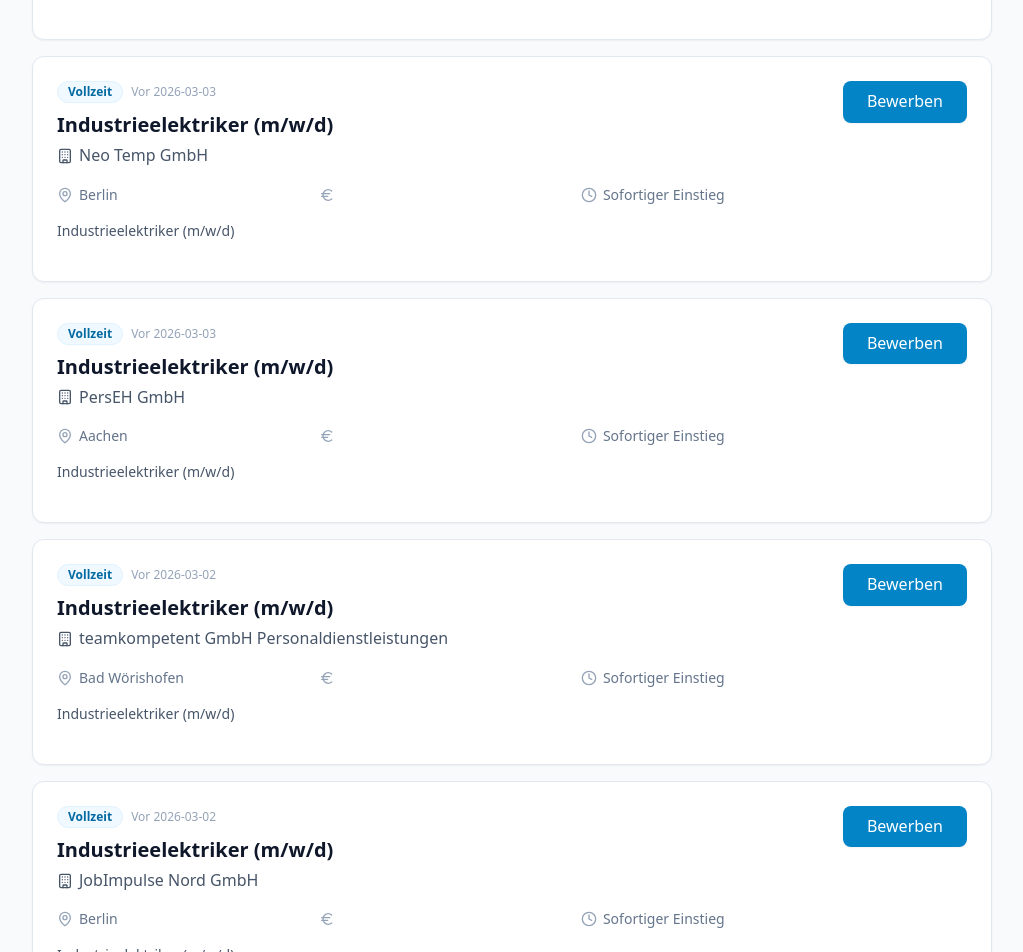
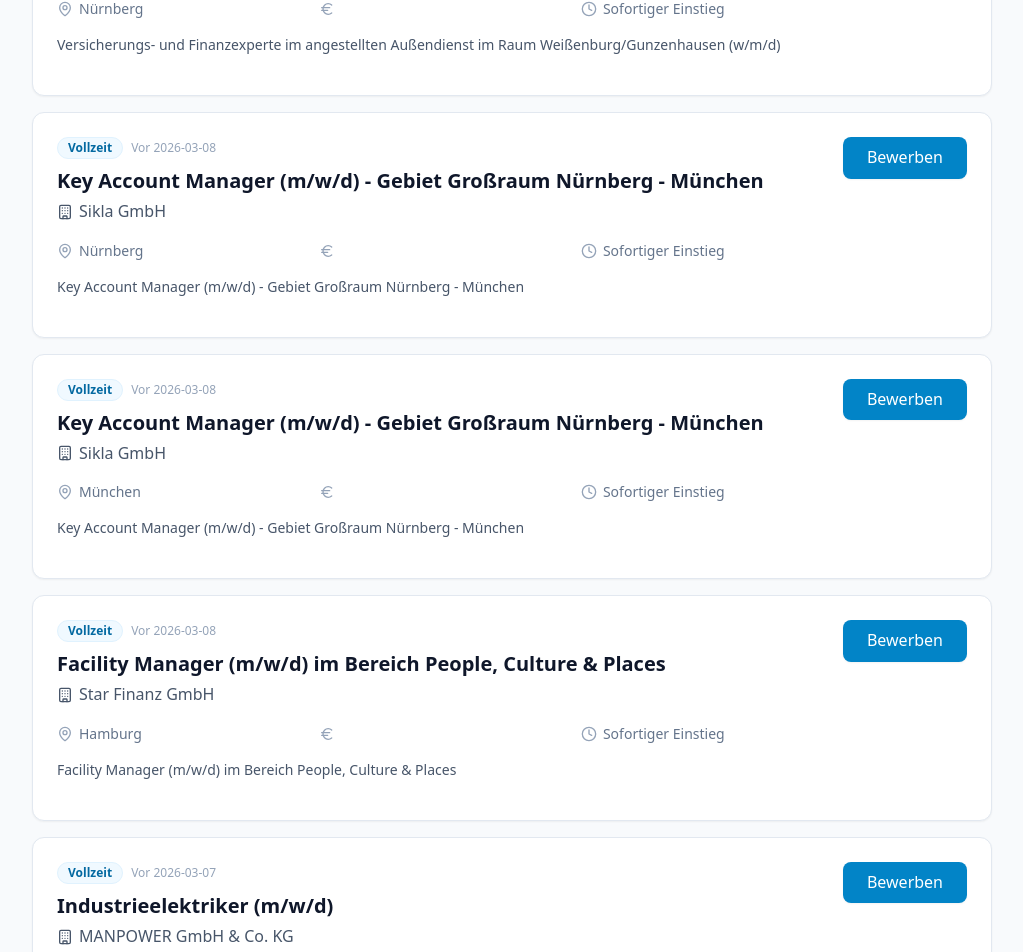
Before and after one commit to shufflethis/industrieelektriker-stellenangebote.de, a React (Vite) app: page /#/ in a window 1280 px wide. Shown: the part 2400-3352 px from the top of the page, without its empty margins (128-1151 px from the left). Built offline with nearby package versions, Linux system fonts and the light colour scheme; no server answers.

Commit message:
chore: update job listings from external sources (HR-JobScraper)
25 jobs injected from: Arbeitsagentur, Indeed, StepStone, meinestadt.de

```diff
--- a/index.html
+++ b/index.html
@@ -133,14 +133,102 @@
   {
     "@context": "https://schema.org",
     "@type": "JobPosting",
-    "title": "Industrieelektriker (m/w/d)",
-    "description": "Industrieelektriker (m/w/d)",
-    "datePosted": "2026-03-04",
-    "validThrough": "2026-05-02",
+    "title": "Pflegefachkräfte oder Medizinische Fachangestellte (m/w/d) für die Dialyse",
+    "description": "Pflegefachkräfte oder Medizinische Fachangestellte (m/w/d) für die Dialyse",
+    "datePosted": "2026-03-08",
+    "validThrough": "2026-05-06",
     "employmentType": "FULL_TIME",
     "hiringOrganization": {
       "@type": "Organization",
-      "name": "zeitkraft Gesellschaft für Personalservice mbH",
+      "name": "Nephrocare Salzgitter GmbH Medizinisches Versorgungszentrum",
+      "sameAs": "https://industrieelektriker-stellenangebote.de"
+    },
+    "jobLocation": {
+      "@type": "Place",
+      "address": {
+        "@type": "PostalAddress",
+        "addressLocality": "Salzgitter",
+        "addressCountry": "DE"
+      }
+    }
+  },
+  {
+    "@context": "https://schema.org",
+    "@type": "JobPosting",
+    "title": "Versicherungs- und Finanzexperte im angestellten Außendienst im Raum Weißenburg/Gunzenhausen (w/m/d)",
+    "description": "Versicherungs- und Finanzexperte im angestellten Außendienst im Raum Weißenburg/Gunzenhausen (w/m/d)",
+    "datePosted": "2026-03-08",
+    "validThrough": "2026-05-06",
+    "employmentType": "FULL_TIME",
+    "hiringOrganization": {
+      "@type": "Organization",
+      "name": "HUK-COBURG Versicherungsgruppe",
+      "sameAs": "https://industrieelektriker-stellenangebote.de"
+    },
+    "jobLocation": {
+      "@type": "Place",
+      "address": {
+        "@type": "PostalAddress",
+        "addressLocality": "Weißenburg i. Bayern",
+        "addressCountry": "DE"
+      }
+    }
+  },
+  {
+    "@context": "https://schema.org",
+    "@type": "JobPosting",
+    "title": "Versicherungs- und Finanzexperte im angestellten Außendienst im Raum Weißenburg/Gunzenhausen (w/m/d)",
+    "description": "Versicherungs- und Finanzexperte im angestellten Außendienst im Raum Weißenburg/Gunzenhausen (w/m/d)",
+    "datePosted": "2026-03-08",
+    "validThrough": "2026-05-06",
+    "employmentType": "FULL_TIME",
+    "hiringOrganization": {
+      "@type": "Organization",
+      "name": "HUK-COBURG Versicherungsgruppe",
+      "sameAs": "https://industrieelektriker-stellenangebote.de"
+    },
+    "jobLocation": {
+      "@type": "Place",
+      "address": {
+        "@type": "PostalAddress",
+        "addressLocality": "Nürnberg",
+        "addressCountry": "DE"
+      }
+    }
+  },
+  {
+    "@context": "https://schema.org",
+    "@type": "JobPosting",
+    "title": "Key Account Manager (m/w/d) - Gebiet Großraum Nürnberg - München",
+    "description": "Key Account Manager (m/w/d) - Gebiet Großraum Nürnberg - München",
+    "datePosted": "2026-03-08",
+    "validThrough": "2026-05-06",
+    "employmentType": "FULL_TIME",
+    "hiringOrganization": {
+      "@type": "Organization",
+      "name": "Sikla GmbH",
+      "sameAs": "https://industrieelektriker-stellenangebote.de"
+    },
+    "jobLocation": {
+      "@type": "Place",
+      "address": {
+        "@type": "PostalAddress",
+        "addressLocality": "Nürnberg",
+        "addressCountry": "DE"
+      }
+    }
+  },
+  {
+    "@context": "https://schema.org",
+    "@type": "JobPosting",
+    "title": "Key Account Manager (m/w/d) - Gebiet Großraum Nürnberg - München",
+    "description": "Key Account Manager (m/w/d) - Gebiet Großraum Nürnberg - München",
+    "datePosted": "2026-03-08",
+    "validThrough": "2026-05-06",
+    "employmentType": "FULL_TIME",
+    "hiringOrganization": {
+      "@type": "Organization",
+      "name": "Sikla GmbH",
       "sameAs": "https://industrieelektriker-stellenangebote.de"
     },
     "jobLocation": {
@@ -148,100 +236,7 @@
       "address": {
         "@type": "PostalAddress",
         "addressLocality": "München",
-        "addressCountry": "DE",
-        "addressRegion": "Bayern"
-      }
-    }
-  },
-  {
-    "@context": "https://schema.org",
-    "@type": "JobPosting",
-    "title": "Industrieelektriker (m/w/d)",
-    "description": "Industrieelektriker (m/w/d)",
-    "datePosted": "2026-03-03",
-    "validThrough": "2026-05-01",
-    "employmentType": "FULL_TIME",
-    "hiringOrganization": {
-      "@type": "Organization",
-      "name": "JobImpulse Süd GmbH Mainz",
-      "sameAs": "https://industrieelektriker-stellenangebote.de"
-    },
-    "jobLocation": {
-      "@type": "Place",
-      "address": {
-        "@type": "PostalAddress",
-        "addressLocality": "Klein-Winternheim",
-        "addressCountry": "DE",
-        "addressRegion": "Rheinland-Pfalz"
-      }
-    }
-  },
-  {
-    "@context": "https://schema.org",
-    "@type": "JobPosting",
-    "title": "Industrieelektriker (m/w/d)",
-    "description": "Industrieelektriker (m/w/d)",
-    "datePosted": "2026-03-03",
-    "validThrough": "2026-05-01",
-    "employmentType": "FULL_TIME",
-    "hiringOrganization": {
-      "@type": "Organization",
-      "name": "Neo Temp GmbH",
-      "sameAs": "https://industrieelektriker-stellenangebote.de"
-    },
-    "jobLocation": {
-      "@type": "Place",
-      "address": {
-        "@type": "PostalAddress",
-        "addressLocality": "Cottbus",
-        "addressCountry": "DE",
-        "addressRegion": "Brandenburg"
-      }
-    }
-  },
-  {
-    "@context": "https://schema.org",
-    "@type": "JobPosting",
-    "title": "Industrieelektriker (m/w/d)",
-    "description": "Industrieelektriker (m/w/d)",
-    "datePosted": "2026-03-03",
-    "validThrough": "2026-05-01",
-    "employmentType": "FULL_TIME",
-    "hiringOrganization": {
-      "@type": "Organization",
-      "name": "Neo Temp GmbH",
-      "sameAs": "https://industrieelektriker-stellenangebote.de"
-    },
-    "jobLocation": {
-      "@type": "Place",
-      "address": {
-        "@type": "PostalAddress",
-        "addressLocality": "Berlin",
-        "addressCountry": "DE",
-        "addressRegion": "Berlin"
-      }
-    }
-  },
-  {
-    "@context": "https://schema.org",
-    "@type": "JobPosting",
-    "title": "Industrieelektriker (m/w/d)",
-    "description": "Industrieelektriker (m/w/d)",
-    "datePosted": "2026-03-03",
-    "validThrough": "2026-05-01",
-    "employmentType": "FULL_TIME",
-    "hiringOrganization": {
-      "@type": "Organization",
-      "name": "PersEH GmbH",
-      "sameAs": "https://industrieelektriker-stellenangebote.de"
-    },
-    "jobLocation": {
-      "@type": "Place",
-      "address": {
-        "@type": "PostalAddress",
-        "addressLocality": "Aachen",
-        "addressCountry": "DE",
-        "addressRegion": "Nordrhein-Westfalen"
+        "addressCountry": "DE"
       }
     }
   }
--- a/pages/Home.tsx
+++ b/pages/Home.tsx
@@ -7,6 +7,213 @@ import { Job } from '../types';
 const FEATURED_JOBS: Job[] = [
   {
     id: '1',
+    title: 'Pflegefachkräfte oder Medizinische Fachangestellte (m/w/d) für die Dialyse',
+    company: 'Nephrocare Salzgitter GmbH Medizinisches Versorgungszentrum',
+    location: 'Salzgitter',
+    type: 'Vollzeit',
+    description: 'Pflegefachkräfte oder Medizinische Fachangestellte (m/w/d) für die Dialyse',
+    postedAt: '2026-03-08'
+  },
+  {
+    id: '2',
+    title: 'Versicherungs- und Finanzexperte im angestellten Außendienst im Raum Weißenburg/Gunzenhausen (w/m/d)',
+    company: 'HUK-COBURG Versicherungsgruppe',
+    location: 'Weißenburg i. Bayern',
+    type: 'Vollzeit',
+    description: 'Versicherungs- und Finanzexperte im angestellten Außendienst im Raum Weißenburg/Gunzenhausen (w/m/d)',
+    postedAt: '2026-03-08'
+  },
+  {
+    id: '3',
+    title: 'Versicherungs- und Finanzexperte im angestellten Außendienst im Raum Weißenburg/Gunzenhausen (w/m/d)',
+    company: 'HUK-COBURG Versicherungsgruppe',
+    location: 'Nürnberg',
+    type: 'Vollzeit',
+    description: 'Versicherungs- und Finanzexperte im angestellten Außendienst im Raum Weißenburg/Gunzenhausen (w/m/d)',
+    postedAt: '2026-03-08'
+  },
+  {
+    id: '4',
+    title: 'Key Account Manager (m/w/d) - Gebiet Großraum Nürnberg - München',
+    company: 'Sikla GmbH',
+    location: 'Nürnberg',
+    type: 'Vollzeit',
+    description: 'Key Account Manager (m/w/d) - Gebiet Großraum Nürnberg - München',
+    postedAt: '2026-03-08'
+  },
+  {
+    id: '5',
+    title: 'Key Account Manager (m/w/d) - Gebiet Großraum Nürnberg - München',
+    company: 'Sikla GmbH',
+    location: 'München',
+    type: 'Vollzeit',
+    description: 'Key Account Manager (m/w/d) - Gebiet Großraum Nürnberg - München',
+    postedAt: '2026-03-08'
+  },
+  {
+    id: '6',
+    title: 'Facility Manager (m/w/d) im Bereich People, Culture & Places',
+    company: 'Star Finanz GmbH',
+    location: 'Hamburg',
+    type: 'Vollzeit',
+    description: 'Facility Manager (m/w/d) im Bereich People, Culture & Places',
+    postedAt: '2026-03-08'
+  },
+  {
+    id: '7',
+    title: 'Industrieelektriker (m/w/d)',
+    company: 'MANPOWER GmbH & Co. KG',
+    location: 'Leipzig',
+    type: 'Vollzeit',
+    description: 'Industrieelektriker (m/w/d)',
+    postedAt: '2026-03-07'
+  },
+  {
+    id: '8',
+    title: 'Industrieelektriker/in (m/w/d)',
+    company: 'Antek GmbH',
+    location: 'Karlsruhe, Baden',
+    type: 'Vollzeit',
+    description: 'Industrieelektriker/in (m/w/d)',
+    postedAt: '2026-03-06'
+  },
+  {
+    id: '9',
+    title: 'Industrieelektriker (m/w/d)',
+    company: 'PERSO PLANKONTOR Nord GmbH',
+    location: 'Bremen',
+    type: 'Vollzeit',
+    description: 'Industrieelektriker (m/w/d)',
+    postedAt: '2026-03-06'
+  },
+  {
+    id: '10',
+    title: 'Industrieelektriker (m/w/d)',
+    company: 'MK Industrieservice Leuna GmbH',
+    location: 'Schkopau',
+    type: 'Vollzeit',
+    description: 'Industrieelektriker (m/w/d)',
+    postedAt: '2026-03-06'
+  },
+  {
+    id: '11',
+    title: 'Industrieelektriker (m/w/d)',
+    company: 'Dornseifer Personalmanagement GmbH NL Leipzig',
+    location: 'Zwenkau',
+    type: 'Vollzeit',
+    description: 'Industrieelektriker (m/w/d)',
+    postedAt: '2026-03-06'
+  },
+  {
+    id: '12',
+    title: 'Industrieelektriker (m/w/d)',
+    company: 'Office People Personalmanagment GmbH Unna',
+    location: 'Unna',
+    type: 'Vollzeit',
+    description: 'Industrieelektriker (m/w/d)',
+    postedAt: '2026-03-06'
+  },
+  {
+    id: '13',
+    title: 'Industrieelektriker (m/w/d)',
+    company: 'Office People GmbH Niederlassung Stuhr Personaldienstleistungen',
+    location: 'Stuhr',
+    type: 'Vollzeit',
+    description: 'Industrieelektriker (m/w/d)',
+    postedAt: '2026-03-06'
+  },
+  {
+    id: '14',
+    title: 'Industrieelektriker (m/w/d)',
+    company: 'Office People Personalmanagement GmbH Hagen',
+    location: 'Hagen, Westfalen',
+    type: 'Vollzeit',
+    description: 'Industrieelektriker (m/w/d)',
+    postedAt: '2026-03-06'
+  },
+  {
+    id: '15',
+    title: 'Industrieelektriker (m/w/d)',
+    company: 'expertum GmbH',
+    location: 'Schwäbisch Hall',
+    type: 'Vollzeit',
+    description: 'Industrieelektriker (m/w/d)',
+    postedAt: '2026-03-06'
+  },
+  {
+    id: '16',
+    title: 'Industrieelektriker (m/w/d)',
+    company: 'Office People Personalmanagment GmbH Unna',
+    location: 'Wickede (Ruhr)',
+    type: 'Vollzeit',
+    description: 'Industrieelektriker (m/w/d)',
+    postedAt: '2026-03-06'
+  },
+  {
+    id: '17',
+    title: 'Industrieelektriker m/w/d',
+    company: 'Arena Personal Management GmbH - Niederlassung Ludwigshafen',
+    location: 'Mannheim',
+    type: 'Vollzeit',
+    description: 'Industrieelektriker m/w/d',
+    postedAt: '2026-03-06'
+  },
+  {
+    id: '18',
+    title: 'Industrieelektriker (m/w/d)',
+    company: 'AlphaConsult Premium KG',
+    location: 'Paderborn',
+    type: 'Vollzeit',
+    description: 'Industrieelektriker (m/w/d)',
+    postedAt: '2026-03-06'
+  },
+  {
+    id: '19',
+    title: 'Industrieelektriker (m/w/d)',
+    company: 'Office People GmbH Niederlassung Bremerhaven Personaldienstleistungen',
+    location: 'Bremerhaven',
+    type: 'Vollzeit',
+    description: 'Industrieelektriker (m/w/d)',
+    postedAt: '2026-03-06'
+  },
+  {
+    id: '20',
+    title: 'Industrieelektriker (m/w/d)',
+    company: 'FERCHAU GmbH Niederlassung Nürnberg City',
+    location: 'Nürnberg, Mittelfranken',
+    type: 'Vollzeit',
+    description: 'Industrieelektriker (m/w/d)',
+    postedAt: '2026-03-06'
+  },
+  {
+    id: '21',
+    title: 'Industrieelektriker (m/w/d)',
+    company: 'Expert Select GmbH',
+    location: 'Nürnberg, Mittelfranken',
+    type: 'Vollzeit',
+    description: 'Industrieelektriker (m/w/d)',
+    postedAt: '2026-03-05'
+  },
+  {
+    id: '22',
+    title: 'Industrieelektriker (m/w/d)',
+    company: 'Expert Select GmbH',
+    location: 'Hannover',
+    type: 'Vollzeit',
+    description: 'Industrieelektriker (m/w/d)',
+    postedAt: '2026-03-05'
+  },
+  {
+    id: '23',
+    title: 'Industrieelektriker (m/w/d)',
+    company: 'E-Max Aluminiumprofile GmbH',
+    location: 'Crailsheim',
+    type: 'Vollzeit',
+    description: 'Industrieelektriker (m/w/d)',
+    postedAt: '2026-03-04'
+  },
+  {
+    id: '24',
     title: 'Industrieelektriker (m/w/d)',
     company: 'zeitkraft Gesellschaft für Personalservice mbH',
     location: 'München',
@@ -15,220 +222,13 @@ const FEATURED_JOBS: Job[] = [
     postedAt: '2026-03-04'
   },
   {
-    id: '2',
+    id: '25',
     title: 'Industrieelektriker (m/w/d)',
     company: 'JobImpulse Süd GmbH Mainz',
     location: 'Klein-Winternheim',
     type: 'Vollzeit',
     description: 'Industrieelektriker (m/w/d)',
     postedAt: '2026-03-03'
-  },
-  {
-    id: '3',
-    title: 'Industrieelektriker (m/w/d)',
-    company: 'Neo Temp GmbH',
-    location: 'Cottbus',
-    type: 'Vollzeit',
-    description: 'Industrieelektriker (m/w/d)',
-    postedAt: '2026-03-03'
-  },
-  {
-    id: '4',
-    title: 'Industrieelektriker (m/w/d)',
-    company: 'Neo Temp GmbH',
-    location: 'Berlin',
-    type: 'Vollzeit',
-    description: 'Industrieelektriker (m/w/d)',
-    postedAt: '2026-03-03'
-  },
-  {
-    id: '5',
-    title: 'Industrieelektriker (m/w/d)',
-    company: 'PersEH GmbH',
-    location: 'Aachen',
-    type: 'Vollzeit',
-    description: 'Industrieelektriker (m/w/d)',
-    postedAt: '2026-03-03'
-  },
-  {
-    id: '6',
-    title: 'Industrieelektriker (m/w/d)',
-    company: 'teamkompetent GmbH Personaldienstleistungen',
-    location: 'Bad Wörishofen',
-    type: 'Vollzeit',
-    description: 'Industrieelektriker (m/w/d)',
-    postedAt: '2026-03-02'
-  },
-  {
-    id: '7',
-    title: 'Industrieelektriker (m/w/d)',
-    company: 'JobImpulse Nord GmbH',
-    location: 'Berlin',
-    type: 'Vollzeit',
-    description: 'Industrieelektriker (m/w/d)',
-    postedAt: '2026-03-02'
-  },
-  {
-    id: '8',
-    title: 'Industrieelektriker (m/w/d)',
-    company: 'DEKRA Arbeit GmbH',
-    location: 'Lünen',
-    type: 'Vollzeit',
-    description: 'Industrieelektriker (m/w/d)',
-    postedAt: '2026-03-02'
-  },
-  {
-    id: '9',
-    title: 'Industrieelektriker (m/w/d)',
-    company: 'Orizon GmbH, Niederlassung Osnabrück',
-    location: 'Melle, Wiehengeb',
-    type: 'Vollzeit',
-    description: 'Industrieelektriker (m/w/d)',
-    postedAt: '2026-03-02'
-  },
-  {
-    id: '10',
-    title: 'Industrieelektriker (m/w/d)',
-    company: 'König Fachpersonal GmbH & Co KG, Niederlassung Erfurt',
-    location: 'Erfurt',
-    type: 'Vollzeit',
-    description: 'Industrieelektriker (m/w/d)',
-    postedAt: '2026-03-02'
-  },
-  {
-    id: '11',
-    title: 'Industrieelektriker (m/w/d)',
-    company: 'zeitkraft Gesellschaft für Personalservice mbH',
-    location: 'Landsberg am Lech',
-    type: 'Vollzeit',
-    description: 'Industrieelektriker (m/w/d)',
-    postedAt: '2026-03-02'
-  },
-  {
-    id: '12',
-    title: 'Industrieelektriker (m/w/d)',
-    company: 'TimePartner Personalmanagement GmbH',
-    location: 'Pirmasens',
-    type: 'Vollzeit',
-    description: 'Industrieelektriker (m/w/d)',
-    postedAt: '2026-03-01'
-  },
-  {
-    id: '13',
-    title: 'Industrieelektriker (m/w/d)',
-    company: 'TimePartner Personalmanagement GmbH',
-    location: 'Finnentrop',
-    type: 'Vollzeit',
-    description: 'Industrieelektriker (m/w/d)',
-    postedAt: '2026-03-01'
-  },
-  {
-    id: '14',
-    title: 'Industrieelektriker (m/w/d)',
-    company: 'TimePartner Personalmanagement GmbH',
-    location: 'Kassel, Hessen',
-    type: 'Vollzeit',
-    description: 'Industrieelektriker (m/w/d)',
-    postedAt: '2026-02-27'
-  },
-  {
-    id: '15',
-    title: 'Industrieelektriker (m/w/d)',
-    company: 'TimePartner Personalmanagement GmbH',
-    location: 'Buchholz in der Nordheide',
-    type: 'Vollzeit',
-    description: 'Industrieelektriker (m/w/d)',
-    postedAt: '2026-02-27'
-  },
-  {
-    id: '16',
-    title: 'Industrieelektriker (m/w/d)',
-    company: 'RÜBSAM Fachkräfte GmbH & Co. KG',
-    location: 'Salzgitter',
-    type: 'Vollzeit',
-    description: 'Industrieelektriker (m/w/d)',
-    postedAt: '2026-02-27'
-  },
-  {
-    id: '17',
-    title: 'Industrieelektriker (m/w/d)',
-    company: 'PerSe-Partner GmbH',
-    location: 'Remscheid',
-    type: 'Vollzeit',
-    description: 'Industrieelektriker (m/w/d)',
-    postedAt: '2026-02-27'
-  },
-  {
-    id: '18',
-    title: 'Industrieelektriker (m/w/d)',
-    company: 'TimePartner Personalmanagement GmbH',
-    location: 'Bodelshausen',
-    type: 'Vollzeit',
-    description: 'Industrieelektriker (m/w/d)',
-    postedAt: '2026-02-26'
-  },
-  {
-    id: '19',
-    title: 'Industrieelektriker (m/w/d)',
-    company: 'TimePartner Personalmanagement GmbH',
-    location: 'Salzgitter',
-    type: 'Vollzeit',
-    description: 'Industrieelektriker (m/w/d)',
-    postedAt: '2026-02-26'
-  },
-  {
-    id: '20',
-    title: 'Industrieelektriker/in (m/w/d)',
-    company: 'Adecco Personaldienstleistungen GmbH',
-    location: 'Norderstedt',
-    type: 'Vollzeit',
-    description: 'Industrieelektriker/in (m/w/d)',
-    postedAt: '2026-02-26'
-  },
-  {
-    id: '21',
-    title: 'Industrieelektriker (m/w/d)',
-    company: 'I. K.Hofmann GmbH',
-    location: 'Eisenhüttenstadt',
-    type: 'Vollzeit',
-    description: 'Industrieelektriker (m/w/d)',
-    postedAt: '2026-02-25'
-  },
-  {
-    id: '22',
-    title: 'Industrieelektriker (m/w/d)',
-    company: 'Personal Service PSH Magdeburg GmbH',
-    location: 'Magdeburg',
-    type: 'Vollzeit',
-    description: 'Industrieelektriker (m/w/d)',
-    postedAt: '2026-02-25'
-  },
-  {
-    id: '23',
-    title: 'Industrieelektriker (m/w/d)',
-    company: 'JobImpulse Süd GmbH Mainz',
-    location: 'Wiesbaden',
-    type: 'Vollzeit',
-    description: 'Industrieelektriker (m/w/d)',
-    postedAt: '2026-02-25'
-  },
-  {
-    id: '24',
-    title: 'Industrieelektriker (m/w/d)',
-    company: 'GeAT mbH Aschersleben',
-    location: 'Sangerhausen',
-    type: 'Vollzeit',
-    description: 'Industrieelektriker (m/w/d)',
-    postedAt: '2026-02-25'
-  },
-  {
-    id: '25',
-    title: 'Industrieelektriker/in (m/w/d)',
-    company: 'Praxis Personalmanagement GmbH',
-    location: 'Rostock',
-    type: 'Vollzeit',
-    description: 'Industrieelektriker/in (m/w/d)',
-    postedAt: '2026-02-23'
   }
 ];
 
```
Also changed, not shown: 1 other file (tests, documents, lock files or other folders).
